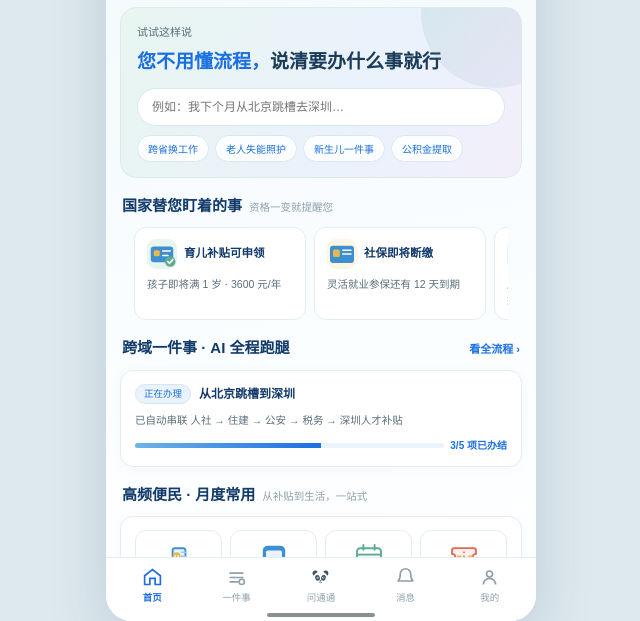
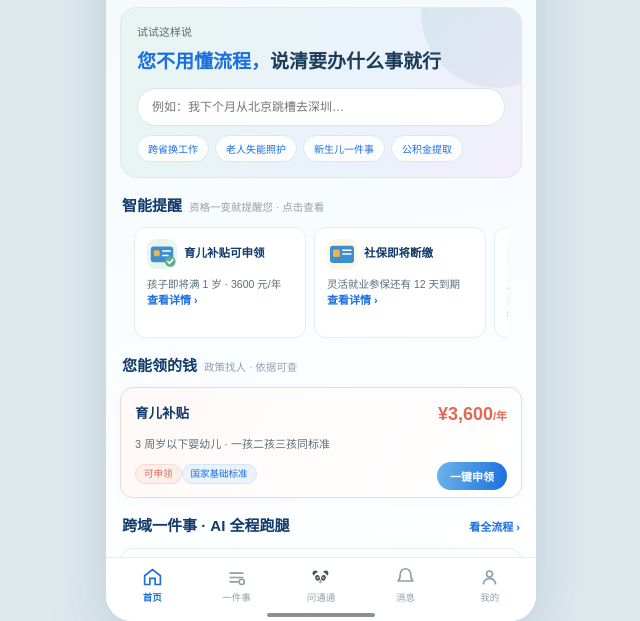
Before and after one commit to yadavbalaram406-byte/yadavbalaram406-byte.github.io, a plain HTML site: page gst/v2/index.html in a window 1280 px wide. Shown: the part 179-800 px from the top of the page, without its empty margins (319-959 px from the left). Drawn offline with Linux system fonts and the light colour scheme.

Commit message:
v2: rename smart alerts, reorder money section, make alerts clickable

```diff
--- a/gst/v2/index.html
+++ b/gst/v2/index.html
@@ -67,12 +67,14 @@ body{background:#DEE9EE;font-family:"PingFang SC","Hiragino Sans GB","Microsoft
 /* 状态型触达 */
 .status{display:flex;gap:8px;overflow-x:auto;scrollbar-width:none;margin:0 14px 4px}
 .status::-webkit-scrollbar{display:none}
-.scard{flex:none;width:172px;background:#fff;border:1px solid var(--line);border-radius:12px;padding:11px 12px}
+.scard{flex:none;width:172px;background:#fff;border:1px solid var(--line);border-radius:12px;padding:11px 12px;cursor:pointer;transition:.15s}
+.scard:active{background:#F4F9FD;transform:scale(.98)}
 .scard .r{display:flex;align-items:center;gap:7px}
 .scard .si{width:30px;height:30px;border-radius:9px;display:flex;align-items:center;justify-content:center;flex:none}
 .scard .t{font-size:11.5px;font-weight:700;color:var(--navy);line-height:1.3}
 .scard .d{font-size:10.5px;color:var(--muted);margin-top:7px}
 .scard .money{font-size:14px;font-weight:800;color:var(--red);margin-top:5px}
+.scard .ar{font-size:11px;color:var(--blue);margin-left:auto;font-weight:700}
 
 /* 跨域一件事 */
 .flow{margin:0 14px 4px}
@@ -158,8 +160,12 @@ body{background:#DEE9EE;font-family:"PingFang SC","Hiragino Sans GB","Microsoft
     <div class="eg"><button onclick="fill('我下个月从北京跳槽去深圳')">跨省换工作</button><button onclick="fill('家里老人失能了，能办什么')">老人失能照护</button><button onclick="fill('孩子出生了要办哪些事')">新生儿一件事</button><button onclick="fill('我想把公积金取出来交房租')">公积金提取</button></div>
    </div>
 
-   <div class="sec"><div class="sec-t"><b>国家替您盯着的事</b><span>资格一变就提醒您</span></div>
+   <div class="sec"><div class="sec-t"><b>智能提醒</b><span>资格一变就提醒您 · 点击查看</span></div>
     <div class="status" id="statusList"></div>
+   </div>
+
+   <div class="sec"><div class="sec-t"><b>您能领的钱</b><span>政策找人 · 依据可查</span></div>
+    <div class="card" style="border-color:#F0D8D2;background:linear-gradient(115deg,#FFF9F7,#FFFFFF)"><div style="display:flex;align-items:center;gap:8px"><b style="font-size:13.5px;flex:1;color:var(--navy)">育儿补贴</b><span style="font-size:18px;font-weight:800;color:var(--red)">¥3,600<small style="font-size:11px">/年</small></span></div><div style="font-size:11px;color:var(--muted);margin-top:7px">3 周岁以下婴幼儿 · 一孩二孩三孩同标准</div><div style="margin-top:9px"><span class="tag r">可申领</span><span class="tag b">国家基础标准</span><button class="btn" style="float:right" onclick="apply('育儿补贴')">一键申领</button></div></div>
    </div>
 
    <div class="sec"><div class="sec-t"><b>跨域一件事 · AI 全程跑腿</b><span class="more" onclick="go('agent')">看全流程 ›</span></div>
@@ -168,10 +174,6 @@ body{background:#DEE9EE;font-family:"PingFang SC","Hiragino Sans GB","Microsoft
 
    <div class="sec"><div class="sec-t"><b>高频便民 · 月度常用</b><span>从补贴到生活，一站式</span></div>
     <div class="card"><div class="grid" id="quickGrid"></div></div>
-   </div>
-
-   <div class="sec"><div class="sec-t"><b>您能领的钱</b><span>政策找人 · 依据可查</span></div>
-    <div class="card"><div style="display:flex;align-items:center;gap:8px"><b style="font-size:12.5px;flex:1">育儿补贴</b><span style="font-size:15px;font-weight:800;color:var(--red)">¥3,600/年</span></div><div style="font-size:10.5px;color:var(--muted);margin-top:6px">3 周岁以下婴幼儿 · 已核验通过</div><div style="margin-top:8px"><span class="tag r">可申领</span><button class="btn" style="float:right" onclick="apply('育儿补贴')">一键申领</button></div></div>
    </div>
    <div class="hint" style="margin-top:14px"><span>◎</span><span>入口可能在微信、支付宝，但<b>答案和协议在国数通</b>——每次调用都让政策本体更准。</span></div>
   </section>
@@ -255,12 +257,13 @@ function apply(n){showSheet('<h3>一表通申 · '+n+'</h3><div class="sm">材
 
 /* 状态型触达 */
 var statusItems=[
- {t:'育儿补贴可申领',d:'孩子即将满 1 岁 · 3600 元/年',g:'arrived',c:'#E8F5EF'},
- {t:'社保即将断缴',d:'灵活就业参保还有 12 天到期',g:'social',c:'#FDF6E4'},
- {t:'证照到期提醒',d:'居住证 30 天后到期 · 可线上续签',g:'idcard',c:'#EAF3FB'},
- {t:'电费账单已出',d:'本月 ¥186.40 · 一键缴',g:'utility',c:'#FDEEEA'}
+ {t:'育儿补贴可申领',d:'孩子即将满 1 岁 · 3600 元/年',g:'arrived',c:'#E8F5EF',detail:'系统比对政策本体发现：您家孩子符合育儿补贴申领条件，每孩每年 3600 元，发至年满 3 周岁。已自动复用出生医学证明与户籍信息，无需重复填表。',act:'一键申领',fn:"apply('育儿补贴')"},
+ {t:'社保即将断缴',d:'灵活就业参保还有 12 天到期',g:'social',c:'#FDF6E4',detail:'您的灵活就业参保将在 12 天后到期。系统将自动核验缴费资格，可在国数通一键续缴，缴费记录同步归集到您的个人数据账户。',act:'去续缴',fn:"toast('演示版：已跳转灵活就业参保缴费')"},
+ {t:'证照到期提醒',d:'居住证 30 天后到期 · 可线上续签',g:'idcard',c:'#EAF3FB',detail:'居住证将在 30 天后到期。已核验您符合续签条件，电子证照自动填充，线上办理免跑窗口。',act:'去续签',fn:"toast('演示版：已跳转居住证续签')"},
+ {t:'电费账单已出',d:'本月 ¥186.40 · 一键缴',g:'utility',c:'#FDEEEA',detail:'11 月电费账单 ¥186.40 已出，缴费户号已同步至您的账户，可一键完成缴费并自动归集票据。',act:'去缴费',fn:"toast('演示版：已跳转生活缴费')"}
 ];
-document.getElementById('statusList').innerHTML=statusItems.map(function(s){return '<div class="scard"><div class="r"><span class="si" style="background:'+s.c+'">'+gi(s.g,30)+'</span><span class="t">'+s.t+'</span></div><div class="d">'+s.d+'</div></div>'}).join('');
+document.getElementById('statusList').innerHTML=statusItems.map(function(s,i){return '<div class="scard" onclick="statusDetail('+i+')"><div class="r"><span class="si" style="background:'+s.c+'">'+gi(s.g,30)+'</span><span class="t">'+s.t+'</span></div><div class="d">'+s.d+'</div><div class="ar">查看详情 ›</div></div>'}).join('');
+function statusDetail(i){var s=statusItems[i];showSheet('<h3>'+s.t+'</h3><div class="sm">由政策本体与您的档案自动比对得出</div><div class="blk">'+s.detail+'</div><div class="blk"><b>数据依据</b><br>· 资格规则 · 政策本体核验<br>· 原始资料不出域，仅返回结果</div><button class="big" onclick="closeSheet();'+s.fn+'">'+s.act+'</button>')}
 
 /* 跨域一件事流程 */
 var steps=[['人社','社保转移关系续接','已办结'],['住建','公积金转移与租房提取','办理中'],['公安','深圳居住证申领','待启动'],['税务','租房个税专项扣除','待启动'],['地方','深圳人才补贴资格核验','待启动']];
```
